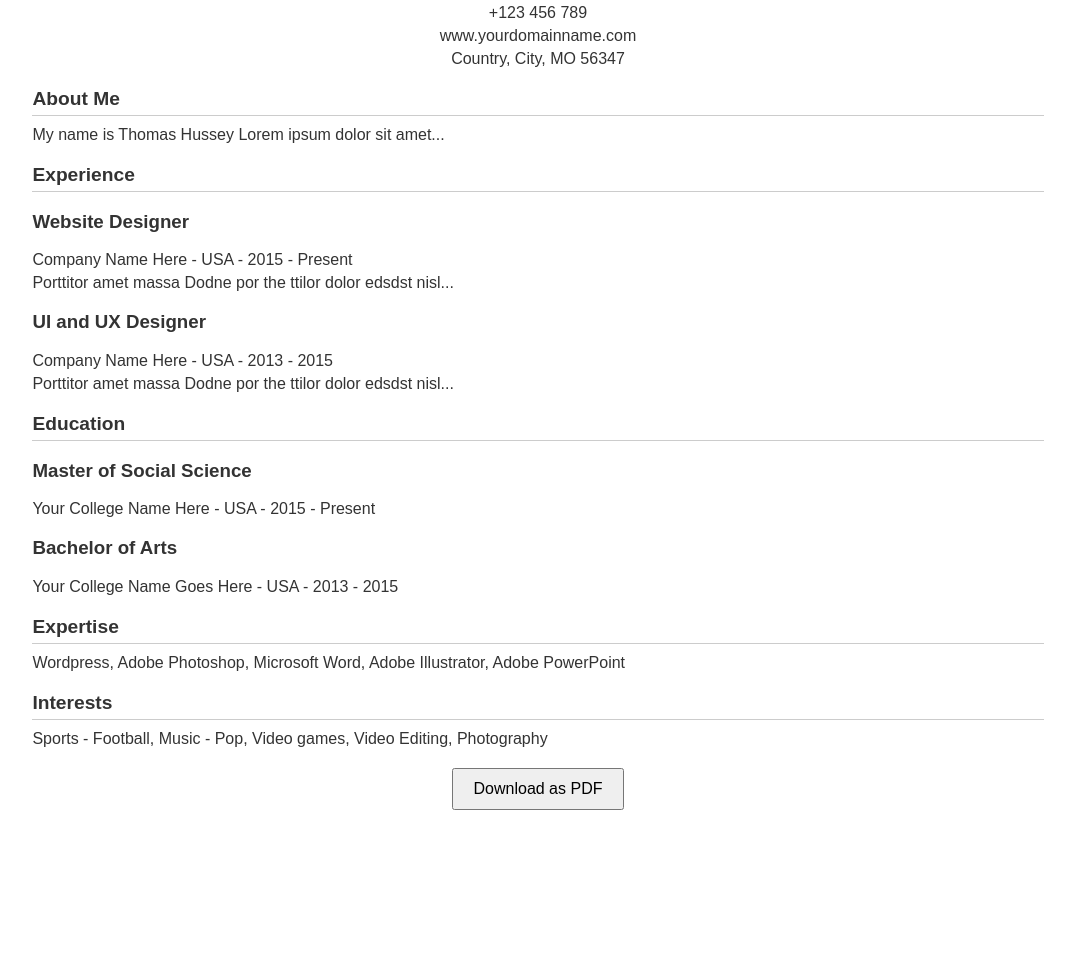
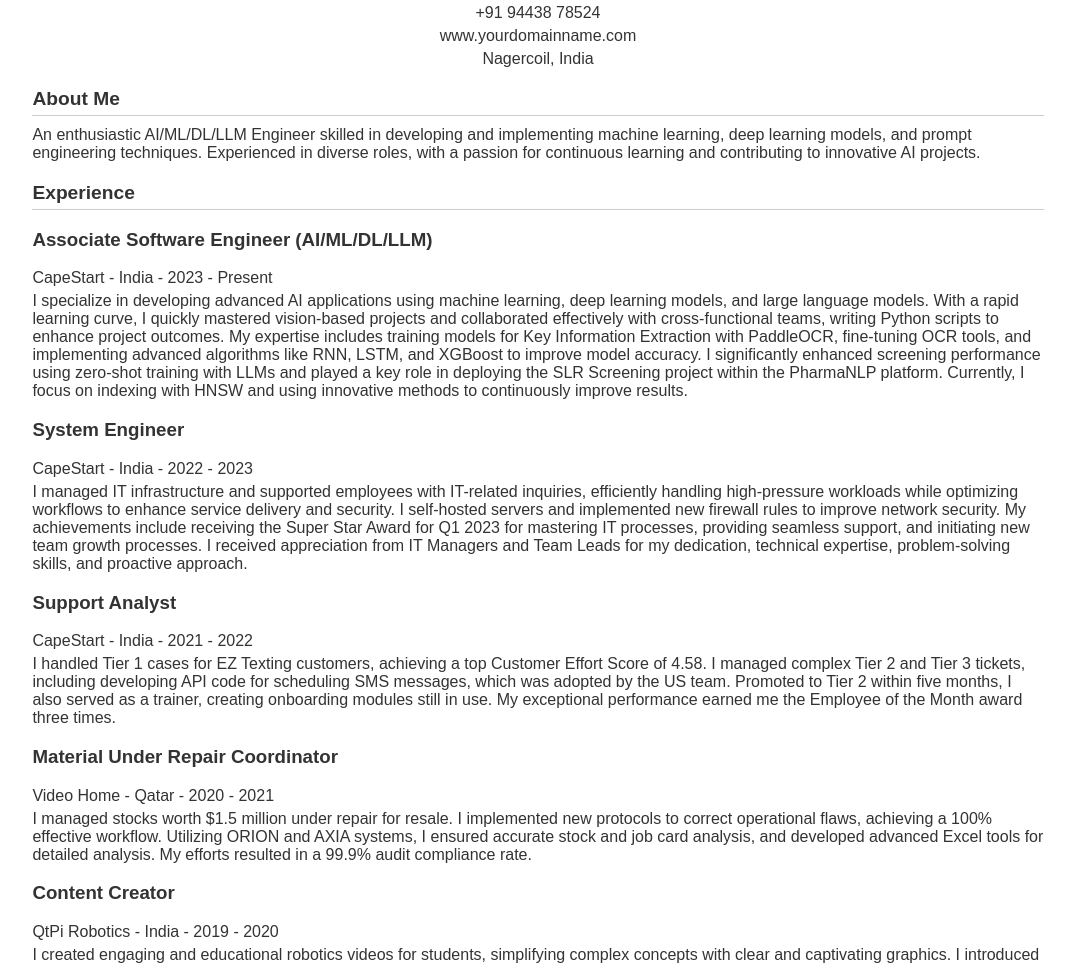
Before and after one commit to JLTube/JLTube.github.io, a plain HTML site: page templates/fresh_look/index.html in a window 1280 px wide. Shown: the part 122-1087 px from the top of the page, without its empty margins (102-1177 px from the left). Before the commit the page ends 980 px from the top, so only its background shows below. Drawn offline with Linux system fonts and the light colour scheme.

Commit message:
Update Resume Informations
Updated all the information from the Resume to the website.

```diff
--- a/templates/fresh_look/index.html
+++ b/templates/fresh_look/index.html
@@ -9,8 +9,8 @@
 <body>
     <div class="container">
         <div class="header">
-            <h1 id="name">David Anderson</h1>
-            <h2 id="title">Web & Graphic Designer</h2>
+            <h1 id="name"></h1>
+            <h2 id="title"></h2>
             <div id="contact">
                 <p id="email"></p>
                 <p id="phone"></p>
--- a/templates/fresh_look/js/main.js
+++ b/templates/fresh_look/js/main.js
@@ -1,44 +1,67 @@
 // Example data for testing
 const data = {
-    "name": "David Anderson",
-    "title": "Web & Graphic Designer",
+    "name": "Jones Laura",
+    "title": "AI/ML/DL/LLM Engineer",
     "contact": {
-        "email": "youremail@gmail.com",
-        "phone": "+123 456 789",
+        "email": "joneslaura07@gmail.com",
+        "phone": "+91 94438 78524",
         "website": "www.yourdomainname.com",
-        "address": "Country, City, MO 56347"
+        "address": "Nagercoil, India"
     },
-    "aboutMe": "My name is Thomas Hussey Lorem ipsum dolor sit amet...",
+    "aboutMe": "An enthusiastic AI/ML/DL/LLM Engineer skilled in developing and implementing machine learning, deep learning models, and prompt engineering techniques. Experienced in diverse roles, with a passion for continuous learning and contributing to innovative AI projects.",
     "experience": [
         {
-            "role": "Website Designer",
-            "company": "Company Name Here - USA",
-            "period": "2015 - Present",
-            "details": "Porttitor amet massa Dodne por the ttilor dolor edsdst nisl..."
+            "role": "Associate Software Engineer (AI/ML/DL/LLM)",
+            "company": "CapeStart - India",
+            "period": "2023 - Present",
+            "details": "I specialize in developing advanced AI applications using machine learning, deep learning models, and large language models. With a rapid learning curve, I quickly mastered vision-based projects and collaborated effectively with cross-functional teams, writing Python scripts to enhance project outcomes. My expertise includes training models for Key Information Extraction with PaddleOCR, fine-tuning OCR tools, and implementing advanced algorithms like RNN, LSTM, and XGBoost to improve model accuracy. I significantly enhanced screening performance using zero-shot training with LLMs and played a key role in deploying the SLR Screening project within the PharmaNLP platform. Currently, I focus on indexing with HNSW and using innovative methods to continuously improve results."
         },
         {
-            "role": "UI and UX Designer",
-            "company": "Company Name Here - USA",
-            "period": "2013 - 2015",
-            "details": "Porttitor amet massa Dodne por the ttilor dolor edsdst nisl..."
+            "role": "System Engineer",
+            "company": "CapeStart - India",
+            "period": "2022 - 2023",
+            "details": "I managed IT infrastructure and supported employees with IT-related inquiries, efficiently handling high-pressure workloads while optimizing workflows to enhance service delivery and security. I self-hosted servers and implemented new firewall rules to improve network security. My achievements include receiving the Super Star Award for Q1 2023 for mastering IT processes, providing seamless support, and initiating new team growth processes. I received appreciation from IT Managers and Team Leads for my dedication, technical expertise, problem-solving skills, and proactive approach."
+        },
+        {
+            "role": "Support Analyst",
+            "company": "CapeStart - India",
+            "period": "2021 - 2022",
+            "details": "I handled Tier 1 cases for EZ Texting customers, achieving a top Customer Effort Score of 4.58. I managed complex Tier 2 and Tier 3 tickets, including developing API code for scheduling SMS messages, which was adopted by the US team. Promoted to Tier 2 within five months, I also served as a trainer, creating onboarding modules still in use. My exceptional performance earned me the Employee of the Month award three times."
+        },
+        {
+            "role": "Material Under Repair Coordinator",
+            "company": "Video Home - Qatar",
+            "period": "2020 - 2021",
+            "details": "I managed stocks worth $1.5 million under repair for resale. I implemented new protocols to correct operational flaws, achieving a 100% effective workflow. Utilizing ORION and AXIA systems, I ensured accurate stock and job card analysis, and developed advanced Excel tools for detailed analysis. My efforts resulted in a 99.9% audit compliance rate."
+        },
+        {
+            "role": "Content Creator",
+            "company": "QtPi Robotics - India",
+            "period": "2019 - 2020",
+            "details": "I created engaging and educational robotics videos for students, simplifying complex concepts with clear and captivating graphics. I introduced innovative ideas that inspired the team, leading to significant improvements in video quality that persisted after my departure. I used Adobe Premiere Pro and After Effects for video production, as well as Code2Play for robotics programming."
         }
     ],
     "education": [
         {
-            "degree": "Master of Social Science",
-            "institution": "Your College Name Here - USA",
-            "period": "2015 - Present"
+            "degree": "B.Sc. Information Technology & Management",
+            "institution": "Arul Anandar College - India",
+            "period": "2014 - 2017"
         },
         {
-            "degree": "Bachelor of Arts",
-            "institution": "Your College Name Goes Here - USA",
-            "period": "2013 - 2015"
+            "degree": "HSC Computer Science",
+            "institution": "Belfield Matriculation Higher Secondary School - India",
+            "period": "2012 - 2012"
+        },
+        {
+            "degree": "SSLC",
+            "institution": "Belfield Matriculation Higher Secondary School - India",
+            "period": "2010 - 2010"
         }
     ],
     "expertise": [
-        "Wordpress", "Adobe Photoshop", "Microsoft Word", "Adobe Illustrator", "Adobe PowerPoint"
+        "Python, C, C++, Networking and Routing, HTML, CSS, Microsoft: Excel, Powerpoint, Word", "Adobe: Premier Pro, Photoshop, After Effects, Illustrator"
     ],
-    "interests": "Sports - Football, Music - Pop, Video games, Video Editing, Photography"
+    "interests": "Sports - Cycling[Gravel, Endurance], Football, Music - Pop, Video Game, Video Editing, Photography"
 };
 
 document.addEventListener('DOMContentLoaded', () => {
@@ -75,7 +98,7 @@ function downloadPDF() {
     const element = document.querySelector('.container');
     html2pdf(element, {
         margin: 10,
-        filename: 'resume.pdf',
+        filename: 'jones_laura_resume.pdf',
         image: { type: 'jpeg', quality: 0.98 },
         html2canvas: { scale: 2 },
         jsPDF: { unit: 'mm', format: 'a4', orientation: 'portrait' }
```
